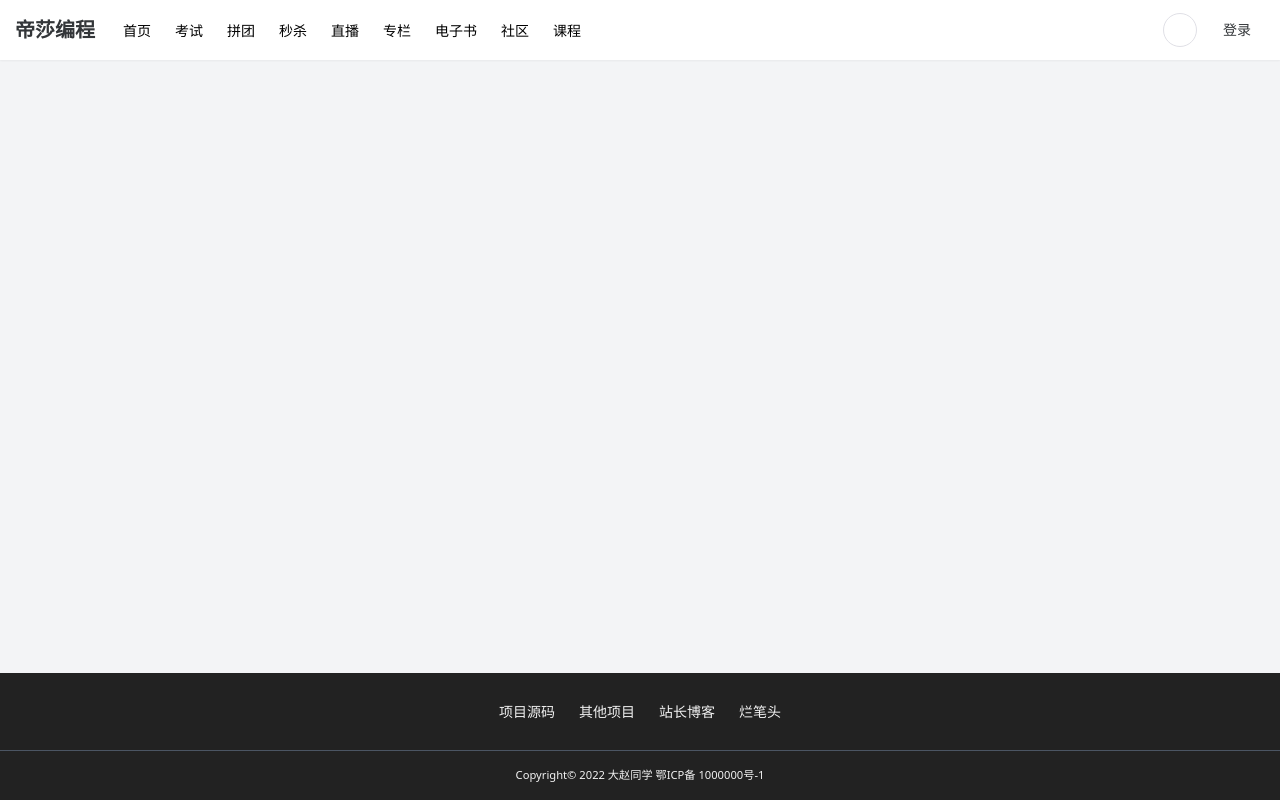
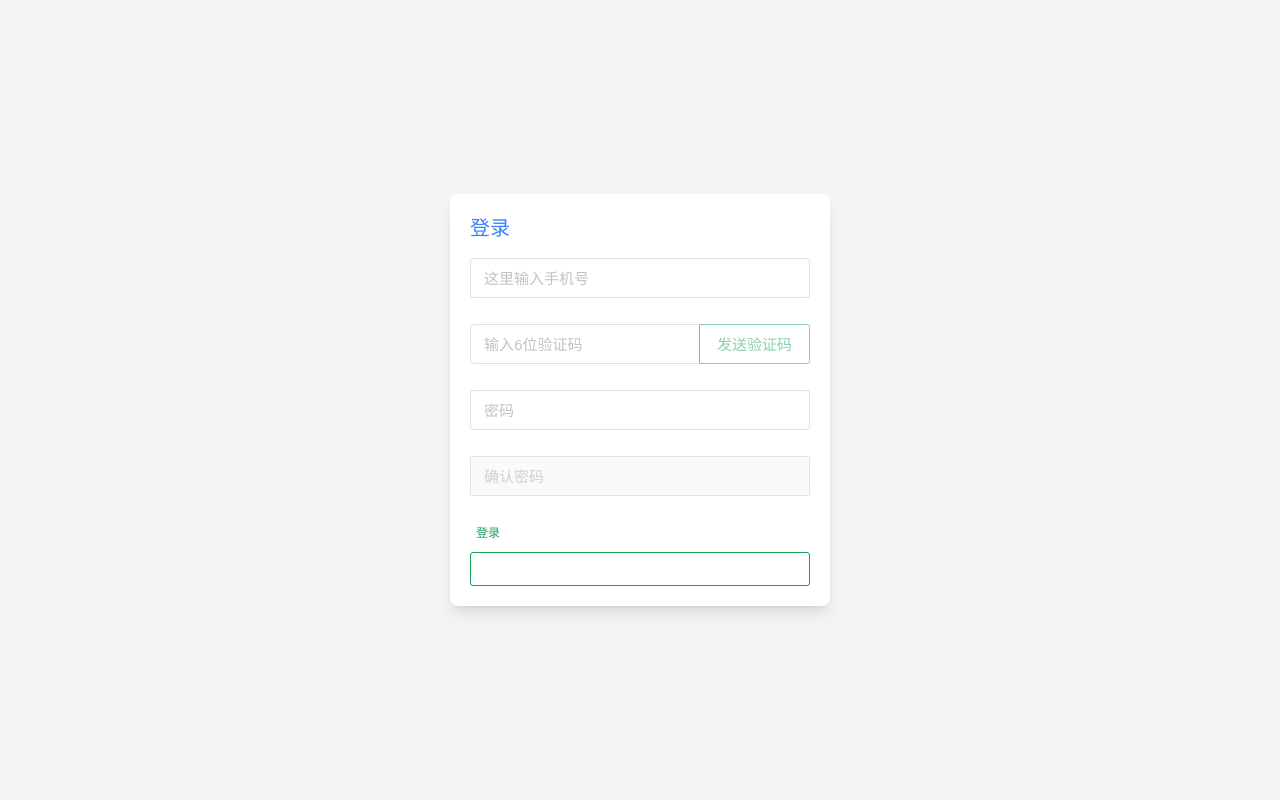
Before and after one commit to Pavlo1994/Vue3-Node, a Nuxt app: page /forget in a window 1280 px wide. Built offline with nearby package versions, Linux system fonts and the light colour scheme; some icons are missing.

Commit message:
feat:forget password page finish

```diff
--- a/pages/bindphone.vue
+++ b/pages/bindphone.vue
@@ -1,3 +1,4 @@
+<!-- 手机号绑定页面 -->
 <template>
     <n-form class="w-[340px]" ref="formRef" :model="form" :rules="rules" size="large">
         <n-form-item :show-label="false" path="phone">
--- /dev/null
+++ b/pages/forget.vue
@@ -0,0 +1,114 @@
+<!-- 忘记密码页面 -->
+<template>
+    <n-form class="w-[340px]" ref="formRef" :model="form" :rules="rules" size="large">
+        <n-form-item :show-label="false" path="phone">
+            <n-input v-model:value="form.phone" placeholder="这里输入手机号" clearable />
+        </n-form-item>
+        <n-form-item :show-label="false" path="code">
+            <n-input-group>
+                <n-input :style="{ width: '75%' }" v-model:value="form.code" placeholder="输入6位验证码" />
+                <SendCode :phone="form.phone" />
+            </n-input-group>
+        </n-form-item>
+        <n-form-item :show-label="false" path="password">
+            <n-input clearable v-model:value="form.password" placeholder="密码" type="password" />
+        </n-form-item>
+        <n-form-item :show-label="false" path="repassword">
+            <n-input clearable v-model:value="form.repassword" placeholder="确认密码" type="password"
+                :disabled="!form.password" />
+        </n-form-item>
+        <div class="flex justify-between w-full mb-2">
+            <n-button quaternary type="primary" size="tiny" @click="$router.go(-1)">
+                登录
+            </n-button>
+        </div>
+        <div>
+            <n-button class="w-full" type="primary" @click="onSubmit" :loading="loading">
+                重 置 密 码
+            </n-button>
+        </div>
+    </n-form>
+</template>
+
+
+
+<script setup>
+import {
+    NForm,
+    NInput,
+    NFormItem,
+    NButton,
+    NInputGroup,
+    createDiscreteApi
+} from "naive-ui"
+
+const route = useRoute()
+const type = ref("login")
+
+
+useHead({
+    title: "忘记密码页"
+})
+
+//表单验证
+const formRef = ref(null)
+const form = reactive({
+    phone: "",
+    code: "",
+    password: "",
+    repassword: ""
+})
+const rules = {
+    phone: [{
+        required: true,
+        message: "手机号必填",
+        trigger: "blur"
+    }],
+    code: [{
+        required: true,
+        message: "验证码必填",
+        trigger: "blur"
+    }],
+    password: [{
+        required: true,
+        message: "密码必填",
+        trigger: "blur"
+    }],
+    repassword: [{
+        required: true,
+        message: "请不要忘记再次输入密码",
+    }, {
+        validator: (rule, value, callback) => {
+            if (value !== form.password) {
+                callback(new Error("两次输入的密码不一致QAQ"))
+            } else {
+                callback()
+            }
+        },
+        trigger: ["blur", "input"]
+    }]
+
+}
+
+
+
+
+//加载效果
+const loading = ref(false)
+
+//回车事件
+const onSubmit = () => {
+    formRef.value.validate(async (errors) => {
+        if (errors) return;
+
+    })
+}
+
+useEnterEvent(() => onSubmit())
+
+//ui布局
+definePageMeta({
+    title: "忘记密码",
+    layout: "login"
+})
+</script>
--- a/pages/login.vue
+++ b/pages/login.vue
@@ -19,7 +19,9 @@
             <n-button quaternary type="primary" size="tiny" @click="changeType">
                 {{ type === 'login' ? '注册' : '登录' }}
             </n-button>
-            <n-button quaternary type="primary" size="tiny">忘记密码</n-button>
+            <nuxt-link to="/forget" class="text-primary">
+                <n-button quaternary type="primary" size="tiny">忘记密码</n-button>
+            </nuxt-link>
         </div>
         <div>
             <n-button class="w-full" type="primary" @click="onSubmit" :loading="loading">
```
